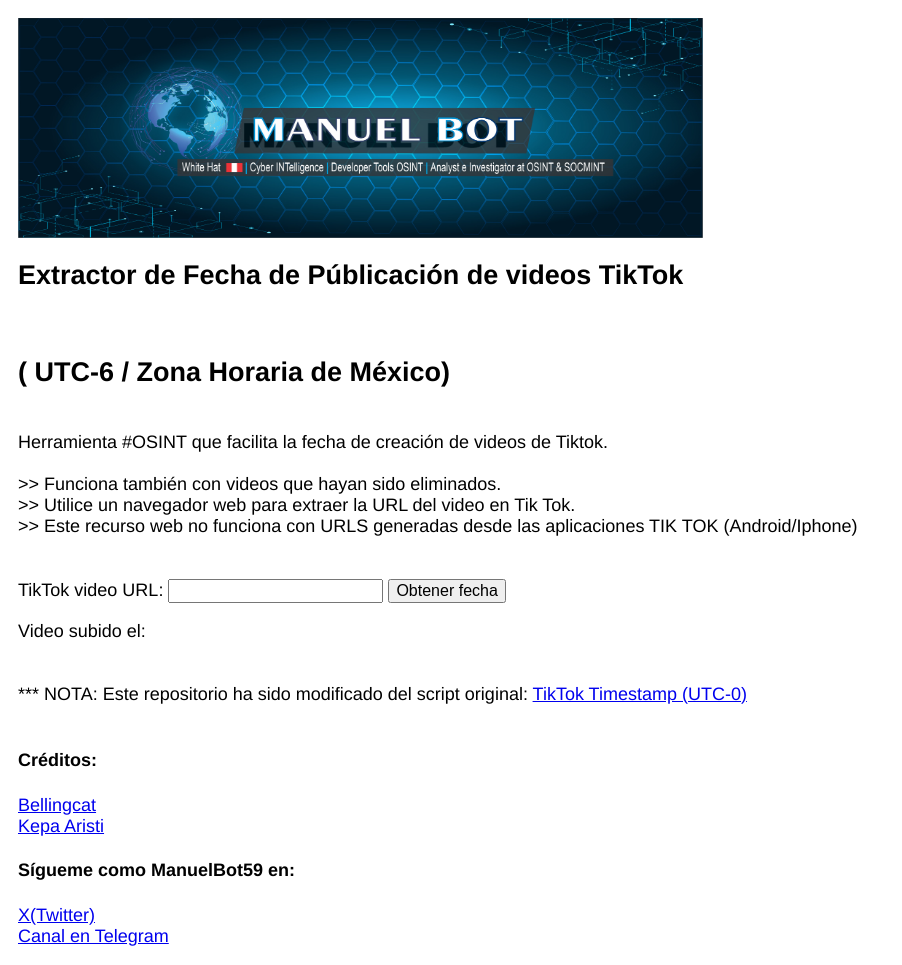
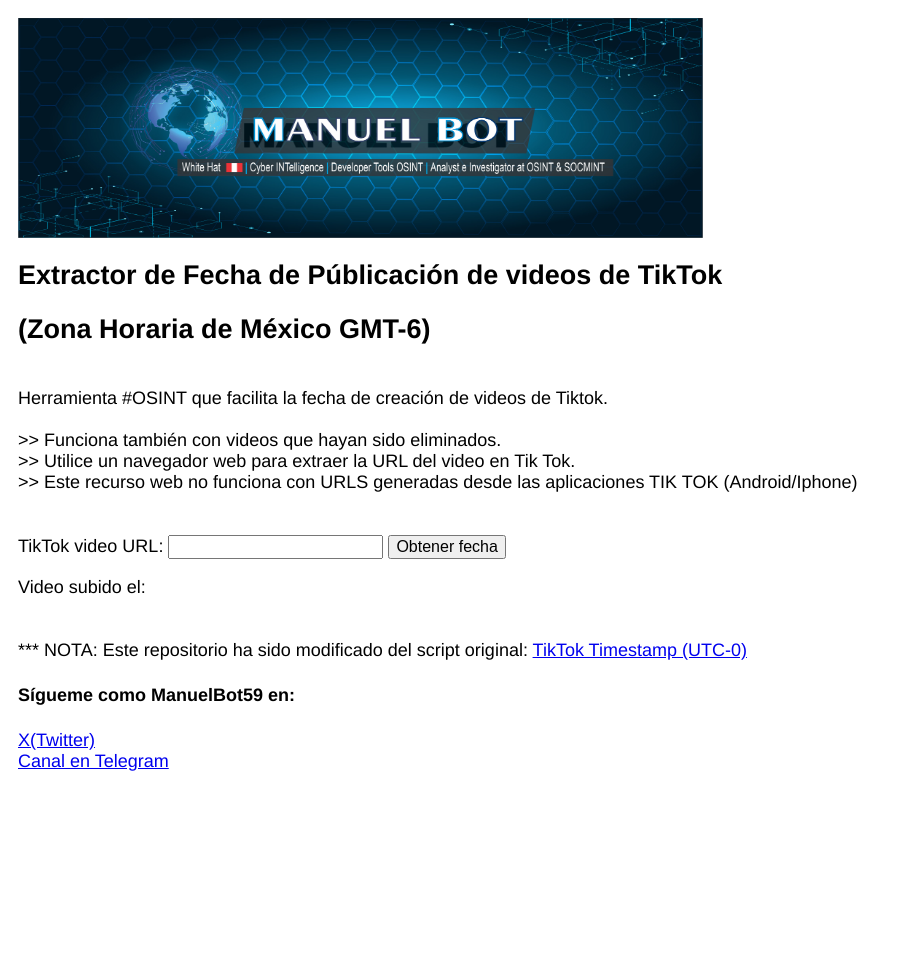
Before and after one commit to ManuelBot59/tiktok-DateMexico, a plain HTML site: page index.html in a window 1280 px wide. Shown: the whole page, without its empty margins (0-902 px from the left). After the commit the page ends 800 px from the top, so only its background shows below. Drawn offline with Linux system fonts and the light colour scheme.

Commit message:
create script

```diff
--- a/index.html
+++ b/index.html
@@ -53,9 +53,8 @@
     </script>
 	<img src="images/portada.jpg" width="685" height="220"/><br>
 
-    <h2> Extractor de Fecha de Públicación de videos TikTok</h2>
-    <br>
-    <h2>( UTC-6 / Zona Horaria de México) </h2>
+    <h2> Extractor de Fecha de Públicación de videos de TikTok</h2>
+    <h2>(Zona Horaria de México GMT-6) </h2>
 
 	 <br>
    Herramienta #OSINT que facilita la fecha de creación de videos de Tiktok.
@@ -79,11 +78,7 @@
     </div>
 <br> <br>
     *** NOTA:
-    Este repositorio ha sido modificado del script original: <a href="https://github.com/bellingcat/tiktok-timestamp" target="_blank">TikTok Timestamp (UTC-0)</a> <br>
-
-    <br><h4> Créditos: </h4>
-    <a href="https://github.com/bellingcat" target="_blank">Bellingcat</a> <br>
-      <a href="https://github.com/karisti" target="_blank">Kepa Aristi</a>
+    Este repositorio ha sido modificado del script original: <a href="https://github.com/bellingcat/tiktok-timestamp" target="_blank">TikTok Timestamp (UTC-0)</a>
 
 	<br><h4> Sígueme como ManuelBot59 en: </h4>
     <a href="https://twitter.com/ManuelBot59" target="_blank">X(Twitter)</a> <br>
```
